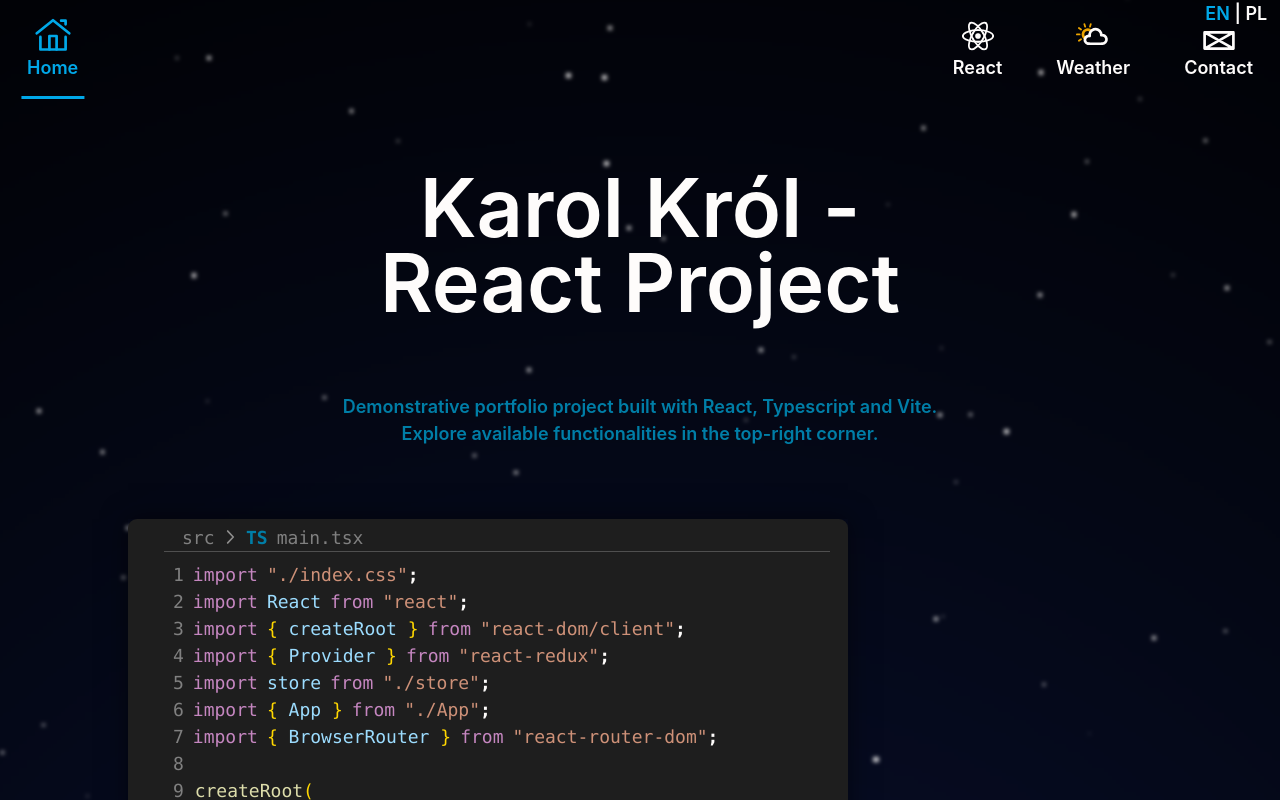
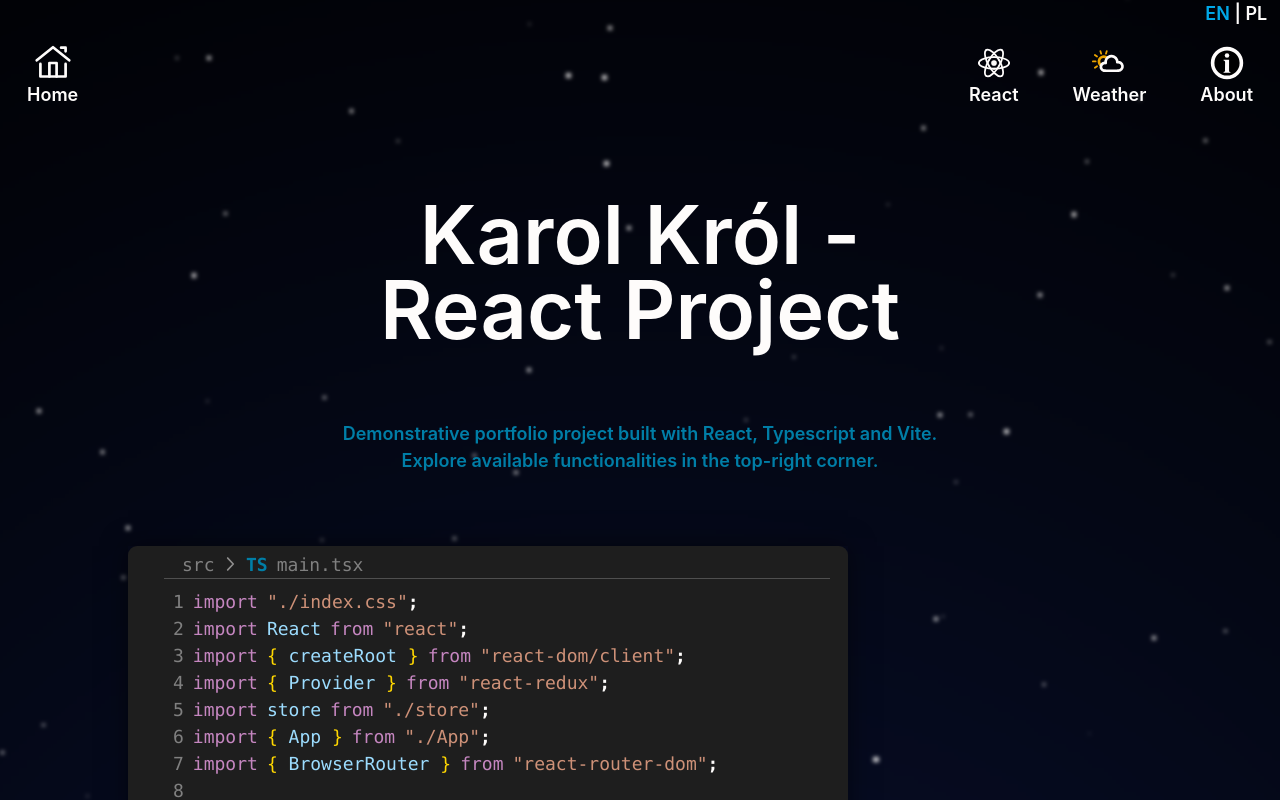
Before and after one commit to p1rv/portfolio, a React (Vite) app: page /#/ in a window 1280 px wide. Built offline with nearby package versions, Linux system fonts and the light colour scheme; a web font is replaced by a local one.

Commit message:
updated contact section to about

```diff
--- /dev/null
+++ b/src/components/About.tsx
@@ -0,0 +1,5 @@
+const About: React.FC = () => {
+  return <div className="flex flex-col w-4/5 items-center h-full">About</div>;
+};
+
+export default About;
--- a/src/components/Contact.tsx
+++ /dev/null
@@ -1,5 +0,0 @@
-const Contact: React.FC = () => {
-  return <div className="flex flex-col w-4/5 items-center h-full">Contact</div>;
-};
-
-export default Contact;
--- a/src/components/Header.tsx
+++ b/src/components/Header.tsx
@@ -28,7 +28,7 @@
     "duration-200",
     "ease-in-out",
     "motion-reduce:!transition-none motion-reduce:!duration-0",
-    pathname === "/" ? "w-screen h-24" : "w-4/5 sm:w-full h-20 lg:w-[90vw]"
+    pathname === "/" ? "w-screen h-24 mt-6" : "w-4/5 sm:w-full h-20 lg:w-[90vw]"
   );
 
   return (
--- a/src/components/routes.ts
+++ b/src/components/routes.ts
@@ -4,16 +4,17 @@
 import { WeatherIcon } from "../svg/WeatherIcon";
 import { lazy } from "react";
 import { ILanguageObject } from "../context/LanguageProvider";
+import { AboutIcon } from "../svg/AboutIcon";
 const Home = lazy(() => import("./Home"));
 const React = lazy(() => import("./React"));
 const Weather = lazy(() => import("./Weather"));
-const Contact = lazy(() => import("./Contact"));
+const About = lazy(() => import("./About"));
 
 const routeNames: { [key: string]: ILanguageObject } = {
   home: { EN: "Home", PL: "Strona główna" },
   react: { EN: "React", PL: "React" },
   weather: { EN: "Weather", PL: "Pogoda" },
-  contact: { EN: "Contact", PL: "Kontakt" },
+  about: { EN: "About", PL: "Info" },
 };
 
 export const routes = {
@@ -25,10 +26,10 @@
     Component: Weather,
     icon: WeatherIcon,
   },
-  contact: {
-    name: routeNames.contact,
-    path: "/contact",
-    Component: Contact,
-    icon: ContactIcon,
+  about: {
+    name: routeNames.about,
+    path: "/about",
+    Component: About,
+    icon: AboutIcon,
   },
 };
--- /dev/null
+++ b/src/svg/AboutIcon.tsx
@@ -0,0 +1,48 @@
+import classNames from "classnames";
+import { memo } from "react";
+import { IIconProps } from "./HomeIcon";
+
+export const AboutIcon: React.FC<IIconProps> = memo(({ stroke = "#fefcfbff", selected, className = "w-8 h-8" }) => {
+  const classes = classNames("transition-colors", "duration-200", "ease-out", className);
+  const pathClasses = classNames("transition-all", "duration-200", "ease-out", {
+    "stroke-theme-2": selected,
+    "group-hover:stroke-theme-1": !selected,
+  });
+  const fillClasses = classNames(pathClasses, {
+    "fill-theme-2": selected,
+    "group-hover:fill-theme-1": !selected,
+  });
+  return (
+    <svg
+      width="200mm"
+      height="200mm"
+      viewBox="0 0 200 200"
+      xmlns="http://www.w3.org/2000/svg"
+      className={classes}
+    >
+      <g id="layer1">
+        <circle
+          className={pathClasses}
+          stroke={stroke}
+          fill="0"
+          strokeWidth="20"
+          cx="100"
+          cy="100"
+          r="80"
+        />
+        <path
+          className={fillClasses}
+          fill={stroke}
+          d="m 80.991735,153.95247 37.982675,0.0367 0.0263,-3.76271 c -6.86047,-0.51993 -7.21905,-3.91207 -7.50004,-9.01769 l 0.0127,-59.249644 -30.508698,-0.01681 -0.023,3.745552 c 5.119108,1.290259 8.675643,1.402144 8.440464,9.789796 0,6.876396 -0.02147,45.622016 -0.02147,45.622016 -0.01234,2.71959 -0.396096,5.06231 -1.868739,6.55571 -1.215401,1.23254 -3.138865,1.75915 -6.511011,2.57651 l -0.02973,3.72112"
+        />
+        <circle
+          className={fillClasses}
+          fill={stroke}
+          cx="100"
+          cy="58.5"
+          r="12.5"
+        />
+      </g>
+    </svg>
+  );
+});
```
Also changed, not shown: src/svg/ContactIcon.tsx (+6 -19 lines), src/svg/info.svg (added).
